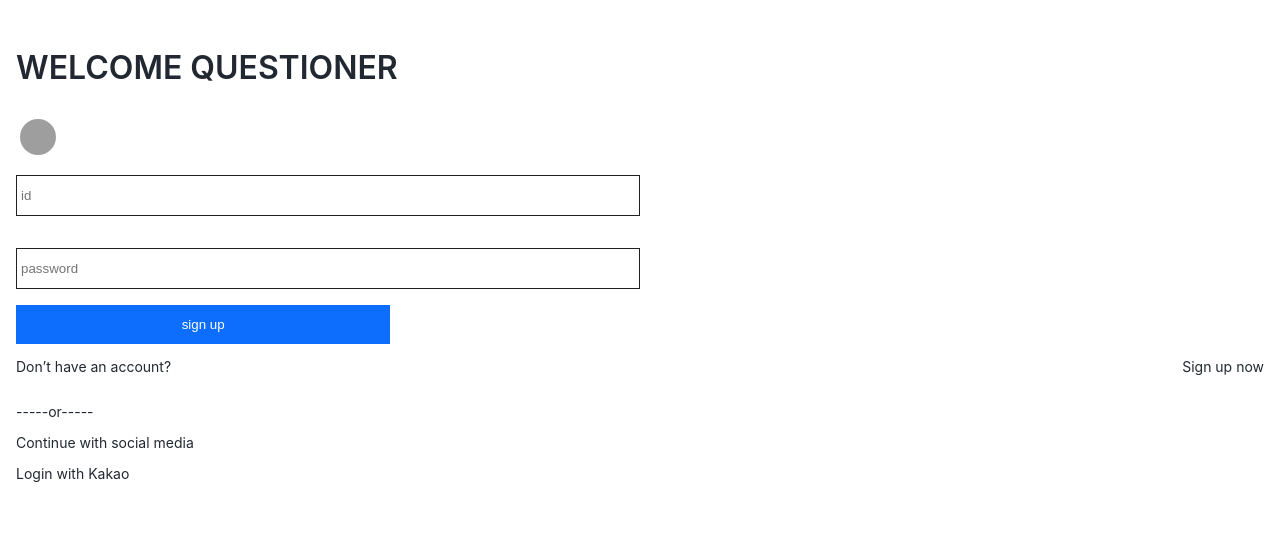
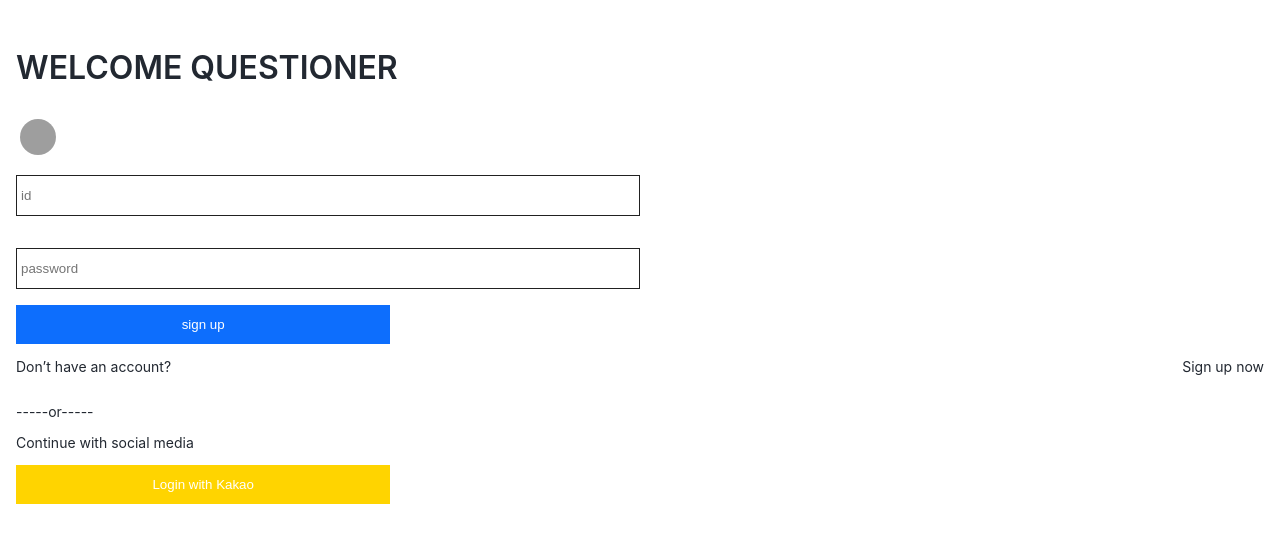
Before and after one commit to CheaterCatch/Testus-client, a React (Create React App) app: page / in a window 1280 px wide. Shown: the top 542 px of the page. Built offline with nearby package versions, Linux system fonts and the light colour scheme; grey boxes are pictures that could not be loaded.

Commit message:
카톡 로그인 버튼 넣기

```diff
--- a/src/elements/Button.js
+++ b/src/elements/Button.js
@@ -4,18 +4,18 @@
 const Button = (props) => {
   const { text, _onClick, is_float, children, margin, width} = props;
 
-  if (is_float) {
-    return (
-      <React.Fragment>
-        <FloatButton onClick={_onClick}>{text? text : children}</FloatButton>
-      </React.Fragment>
-    );
-  }
-
   const styles = {
     margin: margin,
     width: width,
   };
+
+  if (is_float) {
+    return (
+      <React.Fragment>
+        <FloatButton {...styles} onClick={_onClick}>{text? text : children}</FloatButton>
+      </React.Fragment>
+    );
+  }
 
   return (
     <React.Fragment>
@@ -43,21 +43,32 @@
   ${(props) => (props.margin? `margin: ${props.margin};` : '')}
 `;
 
+// const FloatButton = styled.button`
+//   width: ${(props) => props.width};
+// //   height: 50px;
+//   background-color: #ffd400;
+//   color: #ffffff;
+//   padding: 12px 0px;
+//   box-sizing: border-box;
+// //   font-size: 36px;
+// //   font-weight: 800;
+// //   position: fixed;
+// //   bottom: 50px;
+// //   right: 16px;
+// //   text-align: center;
+// //   vertical-align: middle;
+//   border: none;
+// //   border-radius: 50px;
+// `;
+
 const FloatButton = styled.button`
-  width: 50px;
-  height: 50px;
-  background-color: #212121;
-  color: #ffffff;
-  box-sizing: border-box;
-  font-size: 36px;
-  font-weight: 800;
-  position: fixed;
-  bottom: 50px;
-  right: 16px;
-  text-align: center;
-  vertical-align: middle;
-  border: none;
-  border-radius: 50px;
+    width: ${(props) => props.width};
+    background-color: #ffd400;
+    color: #ffffff;
+    padding: 12px 0px;
+    box-sizing: border-box;
+    border: none;
+    ${(props) => (props.margin? `margin: ${props.margin};` : '')}
 `;
 
 export default Button;
--- a/src/pages/Login.js
+++ b/src/pages/Login.js
@@ -42,7 +42,12 @@
 
         <Text>-----or-----</Text>
         <Text>Continue with social media</Text>
-        <Text>Login with Kakao</Text>
+        <Button is_float
+          text="Login with Kakao"
+          _onClick={() => {
+            console.log("카톡으로 로그인 할래!");
+          }}
+        ></Button>
 
       </Grid>
     </React.Fragment>
--- a/src/pages/Signup.js
+++ b/src/pages/Signup.js
@@ -10,9 +10,11 @@
         </Text>
 
         <Grid padding="16px 0px">
+            <Input type="radio"></Input>
           <Text>
             출제자
           </Text>
+          <Input type="radio"></Input>
           <Text>
             응시자
           </Text>
```
Also changed, not shown: src/elements/Input.js (+12 -0 lines).
